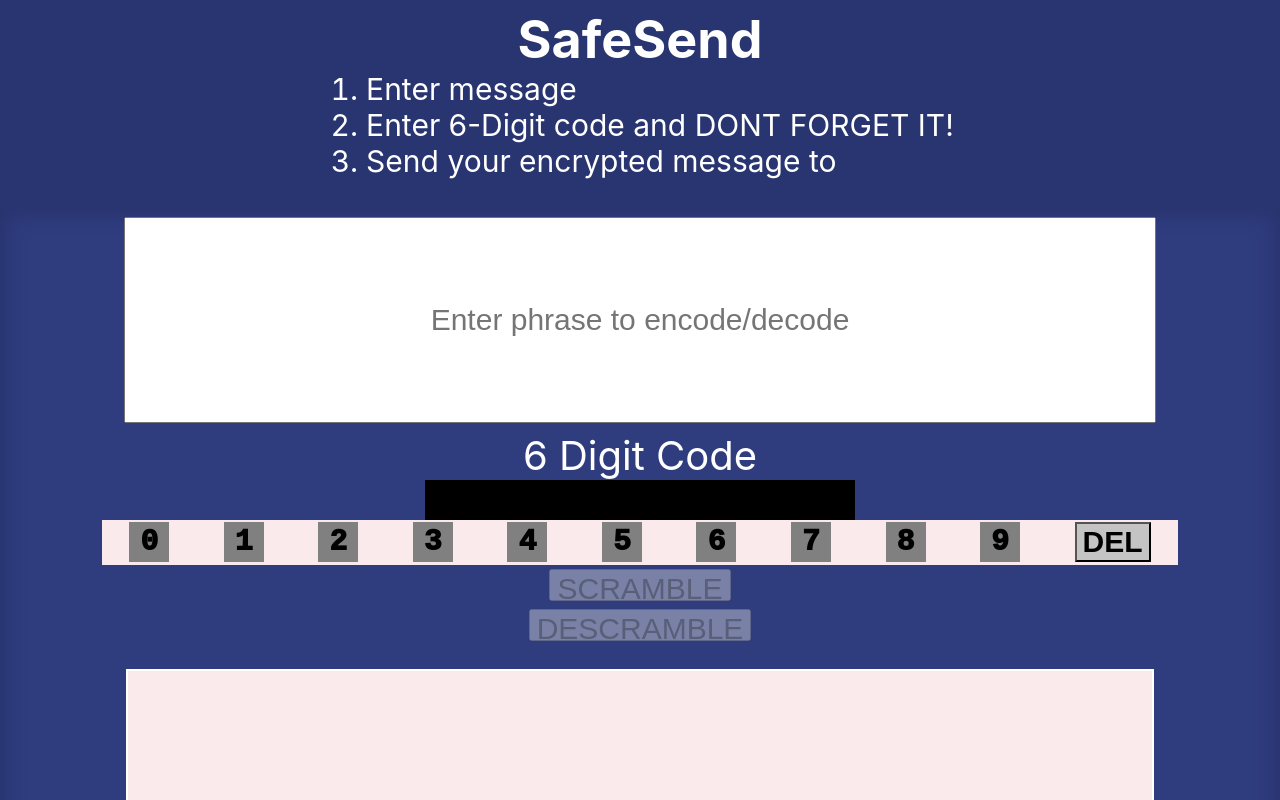
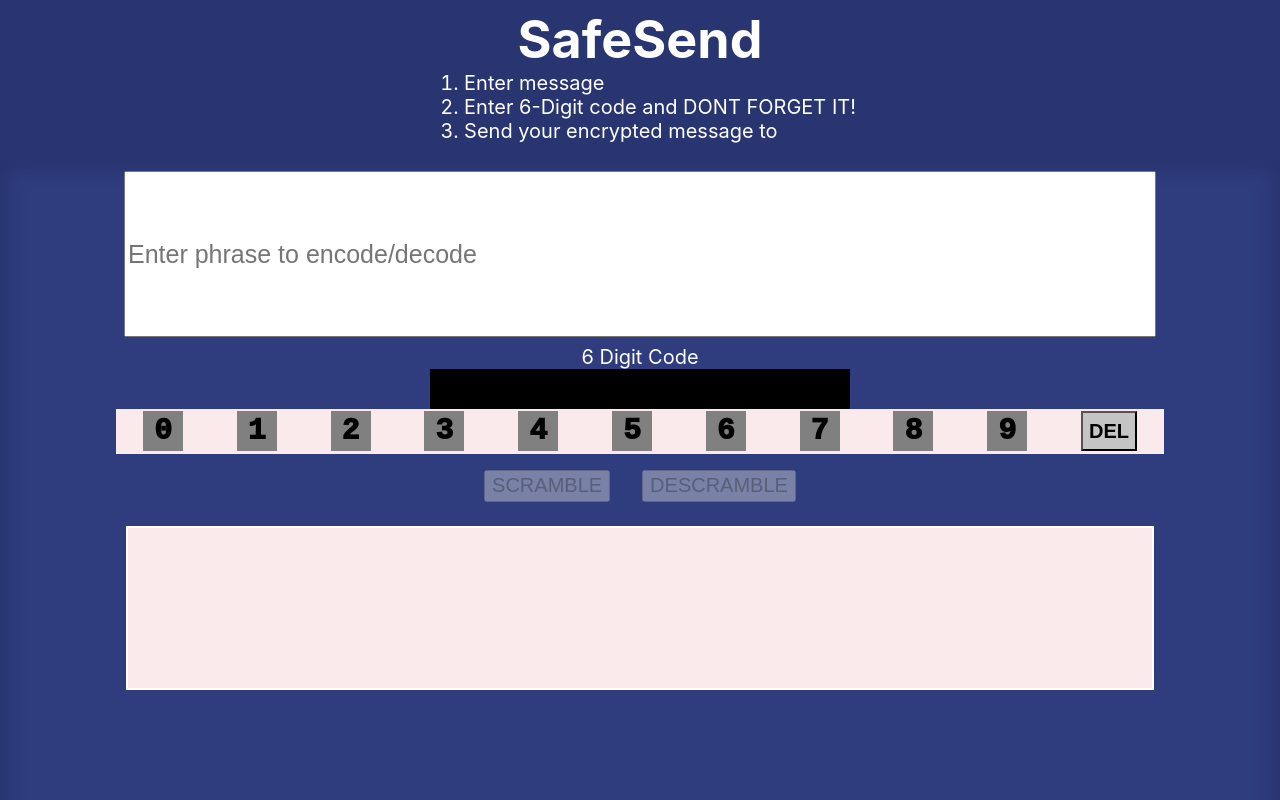
Before and after one commit to ashvv1/safesend, a React (Create React App) app: page / in a window 1280 px wide. Built offline with nearby package versions, Linux system fonts and the light colour scheme.

Commit message:
init fix

```diff
--- a/src/App.css
+++ b/src/App.css
@@ -26,18 +26,20 @@ h1{
 }
 
 .text-input {
-  text-align: center;
+  text-align: start;
   margin: 1vh;
-  font-size: 30px;
-  height: 200px;
+  font-size: 25px;
+  height: 20vh;
   width: 80vw;
+  display: block;
+  word-break:break-word;
 }
 
 .text-preview {
   height: 20vh;
   width: 80vw;
   background-color: #FBEAEB;;
-  margin: 3vh;
+  margin: 1vh;
   margin-bottom: 0;
   color: #2F3C7E;
   border: 2px solid white;
@@ -51,7 +53,7 @@ h1{
 .code-preview {
   background-color: rgb(0, 0, 0);
   color: white;
-  font-size: 50px;
+  font-size: 30px;
   width: 40%;
   font-family: 'Courier New', Courier, monospace;
   height: 5vh;
@@ -81,12 +83,12 @@ h1{
 ol{
   text-align: start;
   margin-top: 0;
-  font-size: 30px;
+  font-size: 20px;
 }
 
 .label{
   color: white;
-  font-size: 40px;
+  font-size: 20px;
   margin: 0;
 }
 
@@ -126,8 +128,8 @@ ol{
 
 button {
   width: auto;
-  margin: .5vh;
+  margin: 2vh;
   height: 4vh;
-  font-size: 30px;
+  font-size: 20px;
   font-weight: 500;
 }
--- a/src/App.js
+++ b/src/App.js
@@ -125,7 +125,7 @@ function App() {
       const tempArray = tempText.split('');
       for (let i = 0; i < tempArray.length; i++) {
         const oldChar = tempText.charCodeAt(i);
-        const newChar = String.fromCharCode(oldChar + mycode[0])
+        const newChar = String.fromCharCode(oldChar + Math.ceil(mycode[0]/3))
         tempArray[i] = newChar;
       }
       return tempArray.join('');
@@ -134,7 +134,7 @@ function App() {
       const tempArray = tempText.split('');
       for (let i = 0; i < tempArray.length; i++) {
         const oldChar = tempText.charCodeAt(i);
-        const newChar = String.fromCharCode(oldChar - mycode[0])
+        const newChar = String.fromCharCode(oldChar - Math.ceil(mycode[0]/3))
         tempArray[i] = newChar;
       }
       return tempArray.join('');
@@ -245,8 +245,10 @@ function App() {
             <button className="backbutton" onClick={e => backSpace(e)}>DEL</button>
 
           </div>
+          <div className='options'>
           <button onClick={scrambleText} disabled={mycode.length !== 6}>SCRAMBLE</button>
-          <button onClick={unscrambleText} disabled={mycode.length !== 6}>DESCRAMBLE</button>
+          <button onClick={unscrambleText} disabled={mycode.length !== 6}>DESCRAMBLE</button></div>
+
 
           <div className="text-preview">{scrambledtext}</div>
         </div>
```
